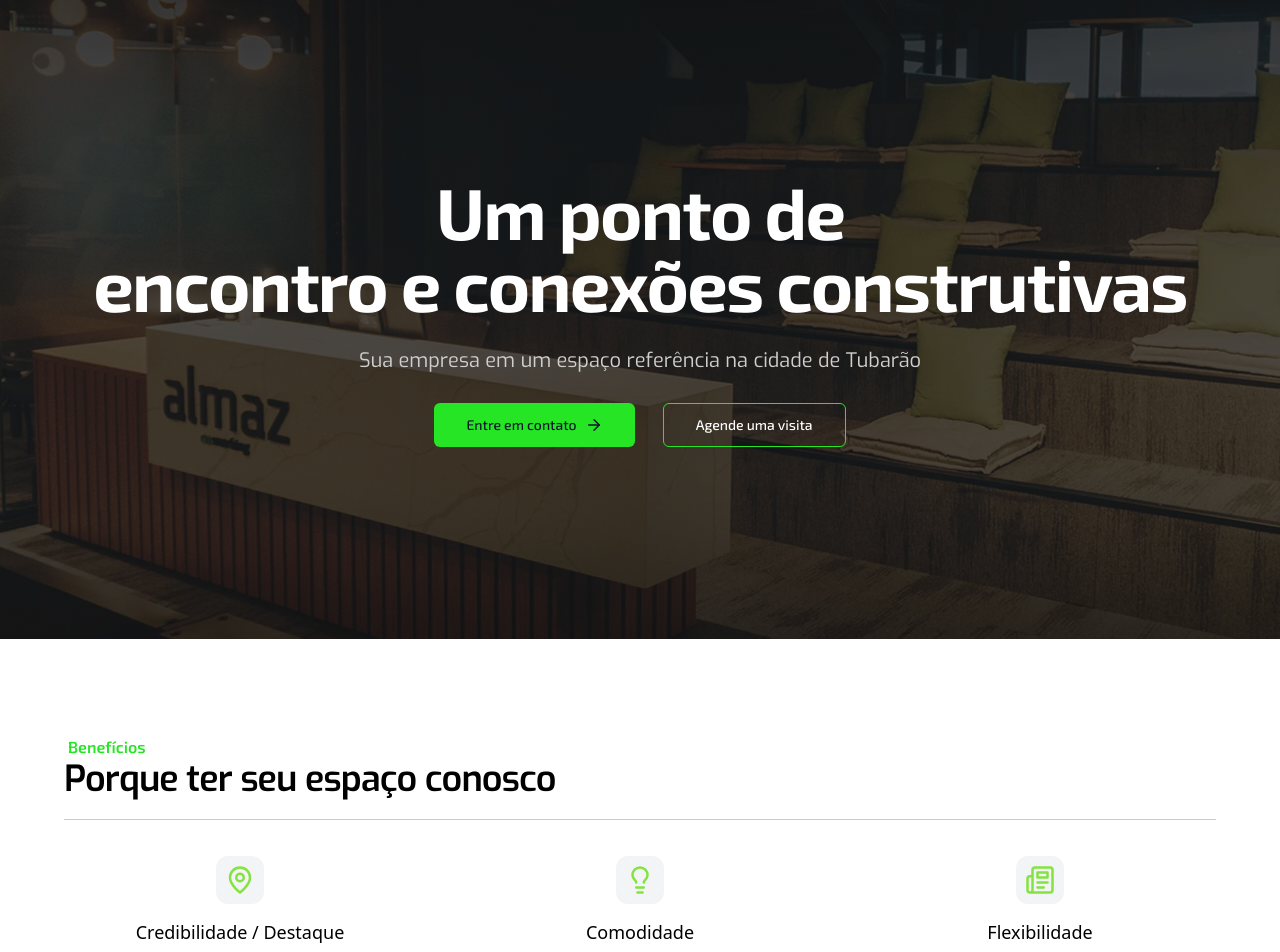
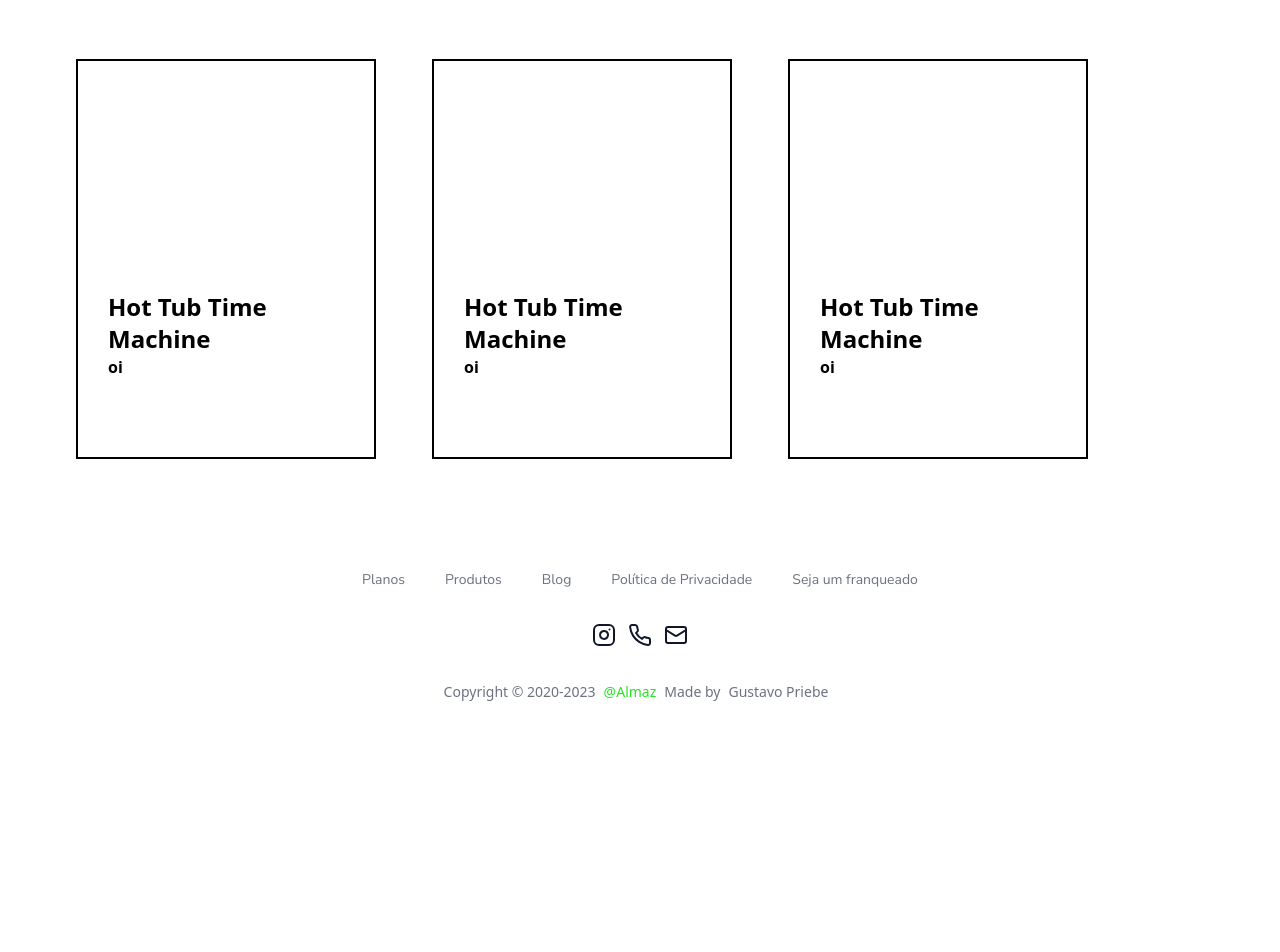
Before and after one commit to gustavospriebe/coworking-website, a Next.js app: page / in a window 1280 px wide. Shown: the part 113-1065 px from the top of the page. After the commit the page ends 848 px from the top, so only its background shows below. Built offline with nearby package versions, Linux system fonts and the light colour scheme.

Commit message:
plans cards layout done

```diff
--- a/components/Benefits/Benefits.tsx
+++ b/components/Benefits/Benefits.tsx
@@ -15,13 +15,15 @@ export function Benefits() {
                     {Benefits.map((item, index) => (
                         <div key={index}>
                             <div className="flex h-12 w-12 items-center justify-center rounded-xl bg-gray-100 text-black lg:mx-auto">
-                                <item.icon color="#84E341" size={30} />
+                                <item.icon color="#84E341" size={32} />
                             </div>
-                        <p className="mt-4 break-normal text-lg font-medium leading-6 text-black">
-                                {item.title}
-                            </p>
-                            <div className="mt-4 text-base text-gray-500">
-                                {item.description}
+                            <div>
+                                <p className="mt-4 break-normal text-lg font-medium leading-6 text-black">
+                                    {item.title}
+                                </p>
+                                <p className="mt-4 text-base text-gray-500">
+                                    {item.description}
+                                </p>
                             </div>
                         </div>
                     ))}
--- a/components/Blog/Blog.tsx
+++ b/components/Blog/Blog.tsx
@@ -25,7 +25,7 @@ export function Blog() {
                         >
                             <div className="p-5 md:p-8 lg:p-5">
                                 <div className="relative">
-                                    <a
+                                    <Link
                                         href={item.link}
                                         title=""
                                         className="aspect-w-4 aspect-h-3 block"
@@ -35,7 +35,7 @@ export function Blog() {
                                             src={item.image}
                                             alt=""
                                         />
-                                    </a>
+                                    </Link>
 
                                     <div className="absolute left-4 top-4">
                                         <span className="rounded-full bg-white px-4 py-2 text-xs font-semibold uppercase tracking-widest text-gray-900">
@@ -47,16 +47,20 @@ export function Blog() {
                                     {item.date}
                                 </span>
                                 <p className="mt-5 text-2xl font-semibold">
-                                    <a href="#" title="" className="text-black">
+                                    <Link
+                                        href="#"
+                                        title=""
+                                        className="text-black"
+                                    >
                                         {item.title}
-                                    </a>
+                                    </Link>
                                 </p>
                                 <p className="mt-4 text-base text-gray-600">
                                     {item.description}
                                 </p>
-                                <a
+                                <Link
                                     href={item.link}
-                                    title=""
+                                    title="Continue lendo"
                                     className="mt-5 inline-flex items-center justify-center border-b-2 border-transparent text-base font-semibold text-green-principal transition-all duration-200 hover:border-green-principal focus:border-green-principal"
                                 >
                                     Continue lendo
@@ -72,7 +76,7 @@ export function Blog() {
                                             clip-rule="evenodd"
                                         />
                                     </svg>
-                                </a>
+                                </Link>
                             </div>
                         </div>
                     ))}
--- a/components/Hero/Hero.tsx
+++ b/components/Hero/Hero.tsx
@@ -43,7 +43,7 @@ export function Hero() {
                                     variant: "outline",
                                     size: "lg",
                                 }),
-                                "border-green-principal font-exotwo font-medium text-whiter hover:bg-green-principal/70 hover:text-whiter "
+                                "border-green-principal/70 font-exotwo font-medium text-whiter hover:bg-green-principal/70 hover:text-whiter "
                             )}
                             id="btn-agende"
                         >
--- /dev/null
+++ b/components/Plans/Plans.tsx
@@ -0,0 +1,78 @@
+export function Plans() {
+    return (
+        <div className="flex flex-wrap p-12">
+            <div className="card-container m-7 basis-[300px]">
+                <div className="card relative w-full font-bold">
+                    <div className="effect-hover block h-[400px] w-full border-2 border-black bg-white p-[30px] text-black no-underline transition duration-300 hover:-translate-x-7 hover:-translate-y-7 hover:border-green-principal">
+                        <div className="card--display">
+                            <h2 className="mt-[200px] text-2xl">Hot Tub Time Machine</h2>
+                            <p>oi</p>
+                        </div>
+                        <div className="card--hover hidden">
+                            <h2 className="my-5">Hot Tub Time Machine</h2>
+                            <p className="font-normal">
+                                Lorem ipsum dolor sit amet, consectetur
+                                adipiscing elit. Nullam at est orci. Nam
+                                molestie pellentesque mi nec lacinia. Cras
+                                volutpat arcu sit amet elit sodales, nec
+                                volutpat velit bibendum.
+                            </p>
+                            <p className="link my-5 font-bold text-green-secundary">
+                                Click to see project
+                            </p>
+                        </div>
+                    </div>
+                    <div className="card--border absolute left-0 top-0 -z-[1] h-full w-full border-2 border-dashed border-black"></div>
+                </div>
+            </div>
+            <div className="card-container m-7 basis-[300px]">
+                <div className="card relative w-full font-bold">
+                    <div className="effect-hover block h-[400px] w-full border-2 border-black bg-white p-[30px] text-black no-underline transition duration-300 hover:-translate-x-7 hover:-translate-y-7 hover:border-green-principal">
+                        <div className="card--display">
+                            <h2 className="mt-[200px] text-2xl">Hot Tub Time Machine</h2>
+                            <p>oi</p>
+                        </div>
+                        <div className="card--hover hidden">
+                            <h2 className="my-5">Hot Tub Time Machine</h2>
+                            <p className="font-normal">
+                                Lorem ipsum dolor sit amet, consectetur
+                                adipiscing elit. Nullam at est orci. Nam
+                                molestie pellentesque mi nec lacinia. Cras
+                                volutpat arcu sit amet elit sodales, nec
+                                volutpat velit bibendum.
+                            </p>
+                            <p className="link my-5 font-bold text-green-secundary">
+                                Click to see project
+                            </p>
+                        </div>
+                    </div>
+                    <div className="card--border absolute left-0 top-0 -z-[1] h-full w-full border-2 border-dashed border-black"></div>
+                </div>
+            </div>
+            <div className="card-container m-7 basis-[300px]">
+                <div className="card relative w-full font-bold">
+                    <div className="effect-hover block h-[400px] w-full border-2 border-black bg-white p-[30px] text-black no-underline transition duration-300 hover:-translate-x-7 hover:-translate-y-7 hover:border-green-principal">
+                        <div className="card--display">
+                            <h2 className="mt-[200px] text-2xl">Hot Tub Time Machine</h2>
+                            <p>oi</p>
+                        </div>
+                        <div className="card--hover hidden">
+                            <h2 className="my-5">Hot Tub Time Machine</h2>
+                            <p className="font-normal">
+                                Lorem ipsum dolor sit amet, consectetur
+                                adipiscing elit. Nullam at est orci. Nam
+                                molestie pellentesque mi nec lacinia. Cras
+                                volutpat arcu sit amet elit sodales, nec
+                                volutpat velit bibendum.
+                            </p>
+                            <p className="link my-5 font-bold text-green-secundary">
+                                Click to see project
+                            </p>
+                        </div>
+                    </div>
+                    <div className="card--border absolute left-0 top-0 -z-[1] h-full w-full border-2 border-dashed border-black"></div>
+                </div>
+            </div>
+        </div>
+    );
+}
--- a/components/Space/Space.tsx
+++ /dev/null
@@ -1,14 +0,0 @@
-export default function Space() {
-    return (
-        <div className="flex flex-wrap p-12">
-            <div>
-                <div className="m-7">
-                    <a
-                        href=""
-                        className="block w-full border p-7 text-black transition"
-                    ></a>
-                </div>
-            </div>
-        </div>
-    );
-}
--- a/src/app/(home)/layout.tsx
+++ b/src/app/(home)/layout.tsx
@@ -1,3 +1,4 @@
+import { Footer } from "@/components/Footer/Footer";
 import { NavigationMenuComponent } from "@/components/NavBar/NavMenu";
 
 interface HomeProps {
@@ -9,7 +10,7 @@ export default function Home({ children }: HomeProps) {
         <div className="">
             <NavigationMenuComponent />
             {children}
-            {/* <Footer /> */}
+            <Footer />
         </div>
     );
 }
--- a/src/app/(home)/page.tsx
+++ b/src/app/(home)/page.tsx
@@ -3,24 +3,23 @@ import { Blog } from "@/components/Blog/Blog";
 import { CarouselComponent } from "@/components/Carousel/Carousel";
 import { Contact } from "@/components/Contact/Contact";
 import { FAQ } from "@/components/FAQ/FAQ";
-import { Footer } from "@/components/Footer/Footer";
 import { Hero } from "@/components/Hero/Hero";
 import { Map } from "@/components/Map";
 import { Partners } from "@/components/Partners/Partners";
+import { Plans } from "@/components/Plans/Plans";
 
 export default function Home() {
     return (
         <>
-            <Hero />
-            <Benefits />
-            {/* planos preto */}
-            <Partners />
-            <CarouselComponent />
-            <FAQ />
-            <Blog />
-            <Contact />
-            <Map />
-            <Footer />
+            {/* <Hero /> */}
+            {/* <Benefits /> */}
+            <Plans />
+            {/* <Partners /> */}
+            {/* <CarouselComponent /> */}
+            {/* <FAQ /> */}
+            {/* <Blog /> */}
+            {/* <Contact /> */}
+            {/* <Map /> */}
         </>
     );
 }
--- a/styles/globals.css
+++ b/styles/globals.css
@@ -131,6 +131,16 @@
             background-position: 24% 75%;
         }
     }
+
+    .effect-hover:hover {
+        .card--display {
+            display: none;
+        }
+
+        .card--hover {
+            display: block;
+        }
+    }
 }
 
 @layer base {
```
